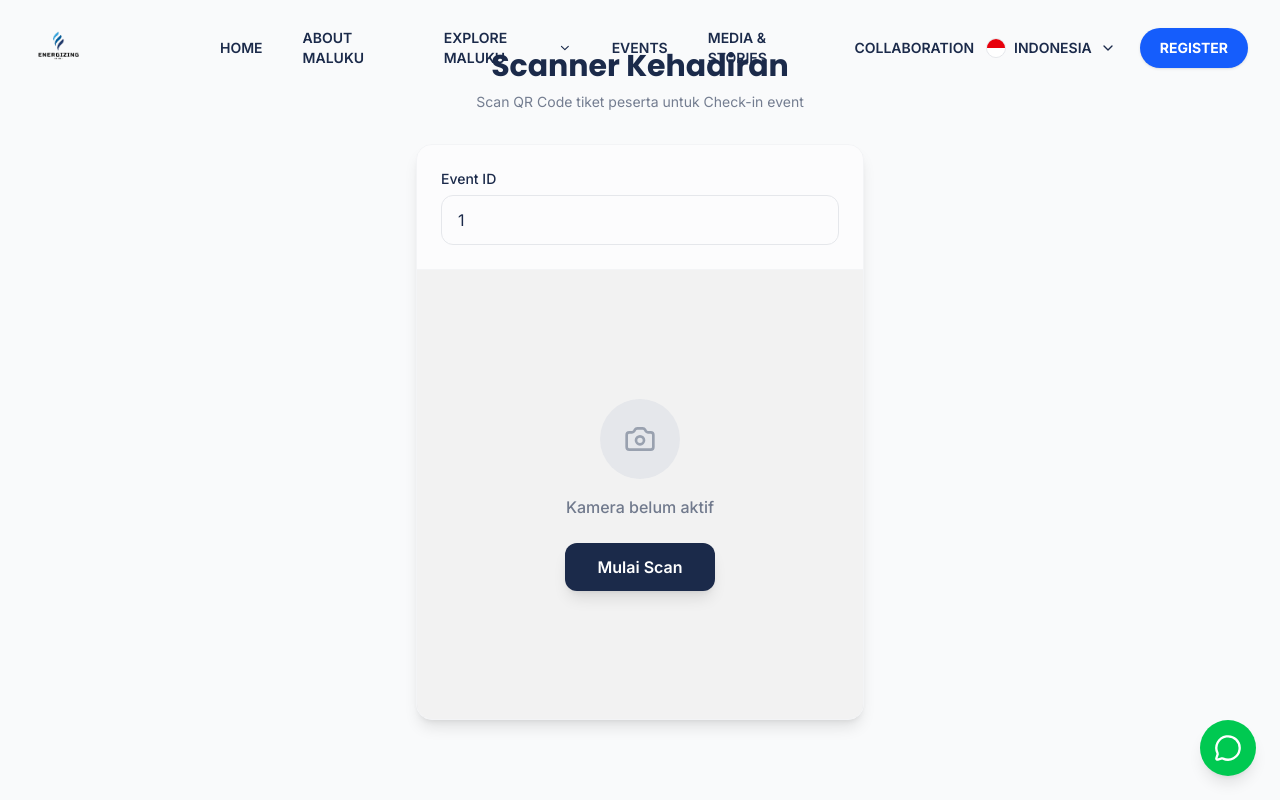
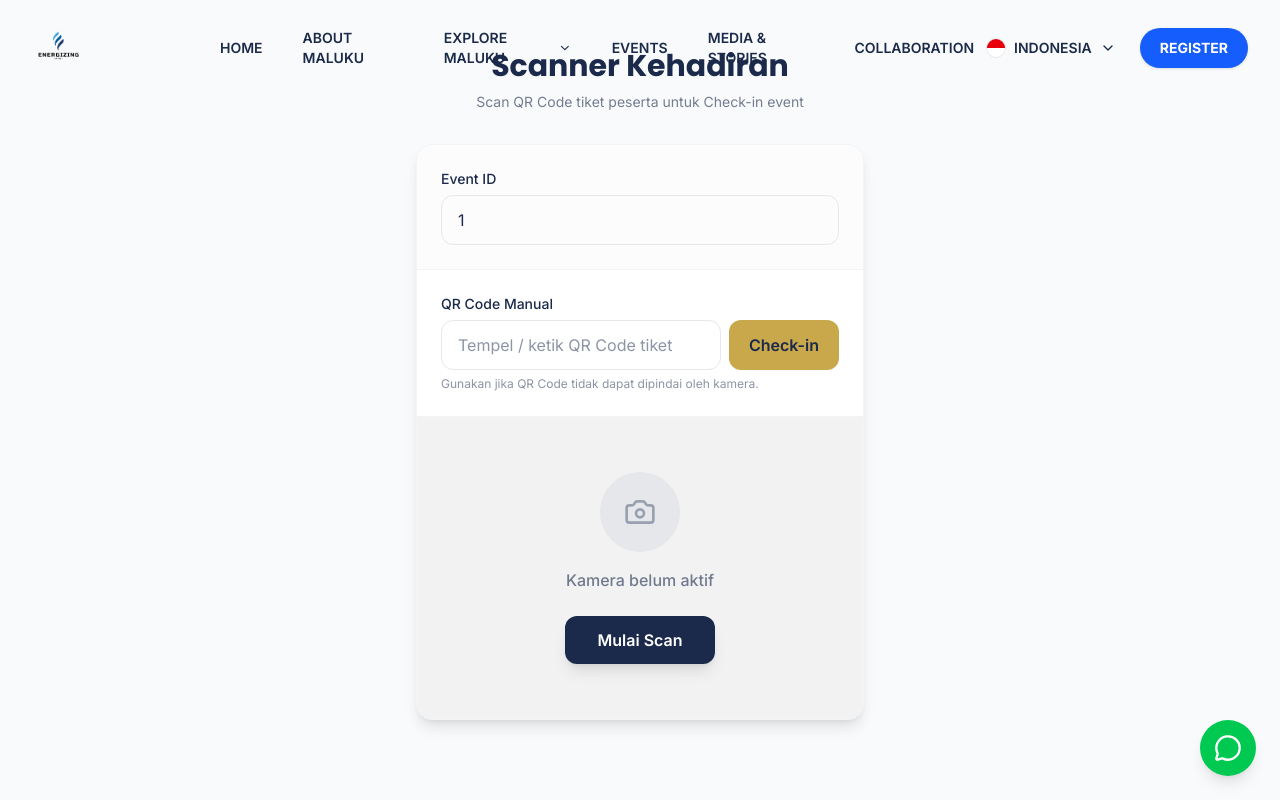
Before and after one commit to albatechnology/hope-maluku-project, a Next.js app: page /admin/scanner in a window 1280 px wide. Shown: the top 800 px of the page. Built offline with nearby package versions, Linux system fonts and the light colour scheme.

Commit message:
update:scanner

```diff
--- a/package.json
+++ b/package.json
@@ -20,6 +20,7 @@
     "next": "16.2.9",
     "react": "19.2.4",
     "react-dom": "19.2.4",
+    "react-hot-toast": "^2.6.0",
     "react-leaflet": "^5.0.0",
     "recharts": "^3.8.1",
     "tailwind-merge": "^3.6.0"
--- a/src/app/admin/scanner/page.tsx
+++ b/src/app/admin/scanner/page.tsx
@@ -12,14 +12,76 @@ export default function AdminScannerPage() {
     message: string
   }>({ status: null, message: "" })
   const [lastScanned, setLastScanned] = useState<string>("")
+  const [manualQrCode, setManualQrCode] = useState("")
   const [isProcessing, setIsProcessing] = useState(false)
 
   const scannerRef = useRef<Html5Qrcode | null>(null)
 
+  const checkInTicket = async (qrCode: string) => {
+    setIsProcessing(true)
+    setLastScanned(qrCode)
+
+    try {
+      const apiUrl = process.env.NEXT_PUBLIC_API_URL || "http://localhost:8000";
+      const response = await fetch(`${apiUrl}/api/tickets/check-in`, {
+        method: "POST",
+        headers: {
+          "Content-Type": "application/json",
+          "Accept": "application/json"
+        },
+        body: JSON.stringify({ qr_code: qrCode, event_id: eventId }),
+      })
+
+      const data = await response.json()
+      const ticketInfo = data.ticket_info
+
+      if (response.ok) {
+        playBeep("success")
+        let message = data.message || "Berhasil Check-in!"
+        if (ticketInfo?.attendee_name) {
+          message += ` — ${ticketInfo.attendee_name}`
+          if (ticketInfo.event_name) {
+            message += ` (${ticketInfo.event_name})`
+          }
+        }
+        setScanResult({ status: "success", message })
+        setManualQrCode("")
+      } else if (response.status === 400) {
+        playBeep("error")
+        let message = data.message || "Tiket sudah digunakan sebelumnya."
+        if (ticketInfo?.attendee_name) {
+          message += ` — ${ticketInfo.attendee_name}`
+        }
+        setScanResult({ status: "warning", message })
+      } else {
+        playBeep("error")
+        setScanResult({
+          status: "error",
+          message: data.message || "Tiket tidak valid atau tidak ditemukan.",
+        })
+      }
+    } catch {
+      playBeep("error")
+      setScanResult({
+        status: "error",
+        message: "Gagal terhubung ke server.",
+      })
+    } finally {
+      setIsProcessing(false)
+      // Reset last scanned after 3 seconds so the same QR can be scanned again later
+      setTimeout(() => {
+        setLastScanned("")
+      }, 3000)
+    }
+  }
+
   // Play beep sound using Web Audio API
   const playBeep = (type: "success" | "error") => {
     try {
-      const audioCtx = new (window.AudioContext || (window as any).webkitAudioContext)()
+      const AudioContextCtor =
+        window.AudioContext ||
+        (window as unknown as { webkitAudioContext: typeof AudioContext }).webkitAudioContext
+      const audioCtx = new AudioContextCtor()
       const oscillator = audioCtx.createOscillator()
       const gainNode = audioCtx.createGain()
 
@@ -54,54 +116,22 @@ export default function AdminScannerPage() {
       return
     }
 
-    setIsProcessing(true)
-    setLastScanned(decodedText)
+    await checkInTicket(decodedText)
+  }
 
-    try {
-      const apiUrl = process.env.NEXT_PUBLIC_API_URL || "http://localhost:8000";
-      const response = await fetch(`${apiUrl}/api/events/${eventId}/check-in`, {
-        method: "POST",
-        headers: {
-          "Content-Type": "application/json",
-          "Accept": "application/json"
-        },
-        body: JSON.stringify({ qr_code: decodedText }),
-      })
+  const handleManualCheckIn = () => {
+    if (!eventId) {
+      alert("Masukkan Event ID terlebih dahulu")
+      return
+    }
 
-      const data = await response.json()
+    if (!manualQrCode.trim()) {
+      alert("Masukkan QR Code terlebih dahulu")
+      return
+    }
 
-      if (response.ok) {
-        playBeep("success")
-        setScanResult({
-          status: "success",
-          message: data.message || "Berhasil Check-in!",
-        })
-      } else if (response.status === 400) {
-        playBeep("error")
-        setScanResult({
-          status: "warning",
-          message: data.message || "Tiket sudah digunakan sebelumnya.",
-        })
-      } else {
-        playBeep("error")
-        setScanResult({
-          status: "error",
-          message: data.message || "Tiket tidak valid atau tidak ditemukan.",
-        })
-      }
-    } catch (error) {
-      playBeep("error")
-      setScanResult({
-        status: "error",
-        message: "Gagal terhubung ke server.",
-      })
-    } finally {
-      setIsProcessing(false)
-      // Reset last scanned after 3 seconds so the same QR can be theoretically scanned again if needed later
-      setTimeout(() => {
-        setLastScanned("")
-      }, 3000)
-    }
+    setScanResult({ status: null, message: "" })
+    checkInTicket(manualQrCode.trim())
   }
 
   const startScanner = async () => {
@@ -125,7 +155,7 @@ export default function AdminScannerPage() {
           qrbox: { width: 250, height: 250 },
         },
         handleScanSuccess,
-        (errorMessage) => {
+        () => {
           // Ignore general scan errors (like no QR code in frame)
         }
       )
@@ -180,8 +210,37 @@ export default function AdminScannerPage() {
             />
           </div>
 
+          <div className="p-6 border-b border-gray-100">
+            <label className="block text-sm font-medium text-navy mb-1.5">QR Code Manual</label>
+            <div className="flex gap-2">
+              <input
+                type="text"
+                value={manualQrCode}
+                onChange={(e) => setManualQrCode(e.target.value)}
+                onKeyDown={(e) => {
+                  if (e.key === "Enter") {
+                    handleManualCheckIn()
+                  }
+                }}
+                disabled={isScanning || isProcessing}
+                className="flex-1 px-4 py-3 rounded-xl border border-gray-200 focus:border-gold focus:ring-2 focus:ring-gold/20 outline-none transition text-navy disabled:bg-gray-100"
+                placeholder="Tempel / ketik QR Code tiket"
+              />
+              <button
+                onClick={handleManualCheckIn}
+                disabled={isScanning || isProcessing}
+                className="bg-gold text-navy px-5 py-3 rounded-xl font-semibold hover:bg-gold/90 transition-colors disabled:opacity-50 disabled:cursor-not-allowed whitespace-nowrap"
+              >
+                Check-in
+              </button>
+            </div>
+            <p className="mt-1.5 text-xs text-navy/50">
+              Gunakan jika QR Code tidak dapat dipindai oleh kamera.
+            </p>
+          </div>
+
           <div className="flex-1 flex flex-col items-center justify-center p-6 bg-black/5 relative">
-            {!isScanning ? (
+            {!isScanning && (
               <div className="text-center">
                 <div className="w-20 h-20 bg-gray-200 rounded-full flex items-center justify-center mx-auto mb-4 text-gray-400">
                   <Camera className="w-8 h-8" />
@@ -194,16 +253,21 @@ export default function AdminScannerPage() {
                   Mulai Scan
                 </button>
               </div>
-            ) : (
-              <div className="w-full h-full flex flex-col">
-                <div id="reader" className="w-full overflow-hidden rounded-xl bg-black" style={{ minHeight: "300px" }}></div>
+            )}
+
+            <div
+              id="reader"
+              className="w-full overflow-hidden rounded-xl bg-black"
+              style={{ minHeight: "300px", display: isScanning ? "block" : "none" }}
+            ></div>
+
+            {isScanning && (
               <button
                 onClick={stopScanner}
                 className="mt-6 bg-red-500 text-white px-8 py-3 rounded-xl font-semibold hover:bg-red-600 transition-colors shadow-lg mx-auto"
               >
                 Hentikan Scan
               </button>
-              </div>
             )}
 
             {isProcessing && (
--- a/src/app/events/[slug]/register/page.tsx
+++ b/src/app/events/[slug]/register/page.tsx
@@ -290,6 +290,8 @@ export default function RegisterEventPage() {
                       className="w-full px-4 py-3 rounded-xl border border-gray-200 focus:border-gold focus:ring-2 focus:ring-gold/20 outline-none transition text-navy bg-white"
                     >
                       <option value="" disabled>Pilih Kategori</option>
+                      <option value="Pencari Kerja">Dosen</option>
+                      <option value="Pencari Kerja">Masyarakat Umum</option>
                       <option value="Pencari Kerja">Pencari Kerja</option>
                       <option value="Mahasiswa/Fresh Graduate">Mahasiswa/Fresh Graduate</option>
                       <option value="Calon Founder Startup">Calon Founder Startup</option>
```
Also changed, not shown: 1 other file (tests, documents, lock files or other folders). Lines whose indentation alone changed are shown as unchanged.
